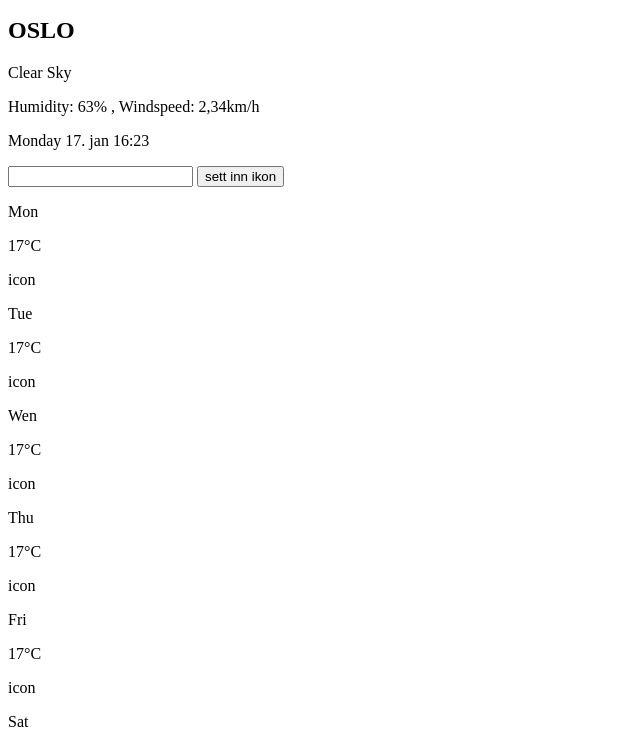
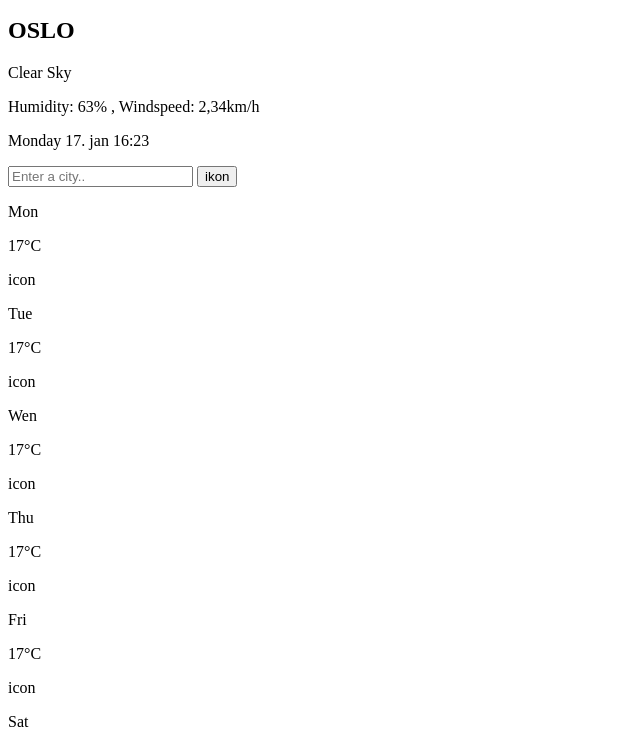
Before and after one commit to dev0ld/forecast-finder, a plain HTML site: page index.html in a window 1280 px wide. Shown: the part 50-794 px from the top of the page, without its empty margins (0-640 px from the left). Drawn offline with Linux system fonts and the light colour scheme.

Commit message:
perf: :art: #2 Fixed the structure and changed id names

```diff
--- a/index.html
+++ b/index.html
@@ -14,9 +14,11 @@
       <section>
         <h1 id="current-city">OSLO</h1>
       </section>
+
+      <section id="information-of-current-weather">
         <div>
           <p id="weather-info">Clear Sky</p>
-        <p>
+          <p id="weather-values">
             Humidity: <span id="humidity-value">63%</span> , Windspeed:
             <span id="windspeed-value">2,34km/h</span>
           </p>
@@ -25,11 +27,11 @@
             <span id="current-time-value"> 16:23 </span>
           </p>
         </div>
-      <div id="søkefelt">
-        <input type="search" />
-        <input type="submit" value="sett inn ikon" />
+        <div id="search-tab">
+          <input type="search" id="search-area" placeholder="Enter a city.." required />
+          <input type="submit" value="ikon" id="search-button" />
         </div>
-
+      </section>
       <section id="days-of-the-week">
         <div id="current-day">
           <p>Mon</p>
```
Lines whose indentation alone changed are shown as unchanged.
